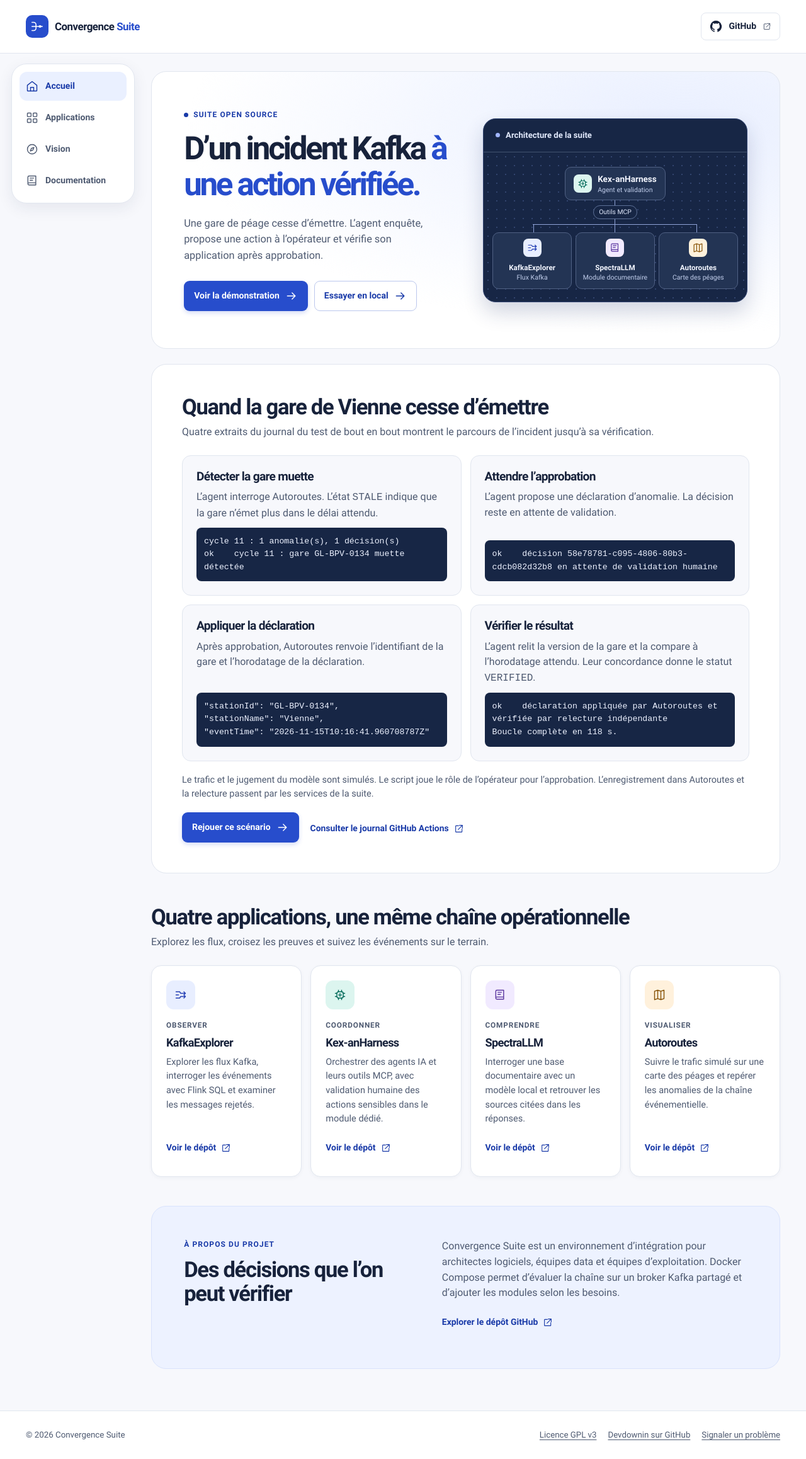
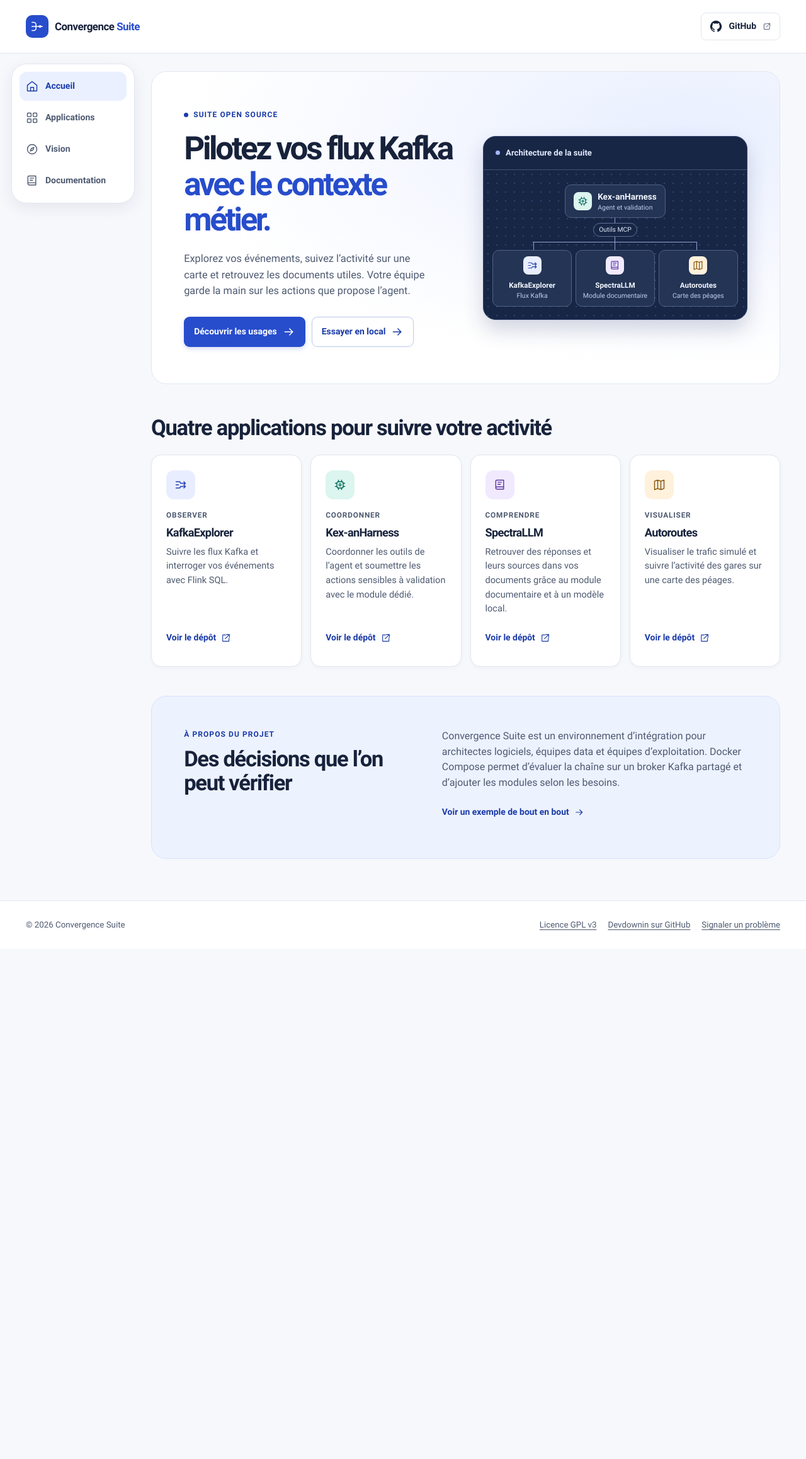
Before and after one commit to devdownin/convergence-suite, a Jekyll site: the page built from website/index.html, in a window 1280 px wide. Shown: the whole page at 63% size. Built offline with Jekyll 4.4.1, drawn with Linux system fonts in a browser that asks for light colours; after the commit the page ends 1507 px from its top, so only the background shows below that.

Commit message:
Lead with everyday Convergence Suite use cases

```diff
--- a/website/_data/apps.yml
+++ b/website/_data/apps.yml
@@ -2,23 +2,23 @@
   role: Observer
   icon: stream
   tone: blue
-  description: "Explorer les flux Kafka, interroger les événements avec Flink SQL et examiner les messages rejetés."
+  description: "Suivre les flux Kafka et interroger vos événements avec Flink SQL."
   url: https://github.com/devdownin/Kafkaexplorer
 - name: Kex-anHarness
   role: Coordonner
   icon: agent
   tone: teal
-  description: "Orchestrer des agents IA et leurs outils MCP, avec validation humaine des actions sensibles dans le module dédié."
+  description: "Coordonner les outils de l’agent et soumettre les actions sensibles à validation avec le module dédié."
   url: https://github.com/devdownin/Kex-anHarness
 - name: SpectraLLM
   role: Comprendre
   icon: docs
   tone: violet
-  description: "Interroger une base documentaire avec un modèle local et retrouver les sources citées dans les réponses."
+  description: "Retrouver des réponses et leurs sources dans vos documents grâce au module documentaire et à un modèle local."
   url: https://github.com/devdownin/SpectraLLM
 - name: Autoroutes
   role: Visualiser
   icon: map
   tone: amber
-  description: "Suivre le trafic simulé sur une carte des péages et repérer les anomalies de la chaîne événementielle."
+  description: "Visualiser le trafic simulé et suivre l’activité des gares sur une carte des péages."
   url: https://github.com/SteelDevAndroid/autoroutes
--- a/website/assets/css/main.css
+++ b/website/assets/css/main.css
@@ -278,46 +278,6 @@ h1, h2, h3 { line-height: 1.1; letter-spacing: -.038em; }
 .tone-violet { background: #f1eaff; color: #5a359f; }
 .tone-amber { background: #fff1dc; color: #875308; }
 
-.demo {
-  padding: clamp(22px, 3.8vw, 48px);
-  margin-top: 24px;
-  border: 1px solid var(--line);
-  border-radius: var(--radius);
-  background: var(--surface);
-  scroll-margin-top: 22px;
-}
-.demo-steps {
-  display: grid;
-  grid-template-columns: repeat(2, minmax(0, 1fr));
-  gap: 14px;
-  margin: 0;
-  padding: 0;
-  list-style: none;
-}
-.demo-step {
-  display: grid;
-  grid-template-rows: auto 1fr auto;
-  gap: 10px;
-  padding: clamp(14px, 2vw, 22px);
-  border: 1px solid var(--line);
-  border-radius: 14px;
-  background: var(--canvas);
-}
-.demo-step h3 { font-size: 1.2rem; }
-.demo-step p, .demo-note { color: var(--muted); }
-.demo-step pre {
-  margin: 0;
-  padding: 12px;
-  border-radius: 8px;
-  background: #172645;
-  color: #edf2ff;
-  font-size: .83rem;
-  white-space: pre-wrap;
-  overflow-wrap: anywhere;
-}
-.demo-note { margin-top: 18px; font-size: .91rem; }
-.demo-actions { display: flex; align-items: center; flex-wrap: wrap; gap: 8px 18px; margin-top: 18px; }
-
 .applications { padding-block: 50px 46px; }
 .section-heading { margin-bottom: 24px; }
 h2 { font-size: clamp(1.7rem, 2.7vw, 2.55rem); }
@@ -353,7 +313,7 @@ h2 { font-size: clamp(1.7rem, 2.7vw, 2.55rem); }
 }
 .vision h2 { margin-top: 11px; }
 .vision div > p:not(.eyebrow) { margin-bottom: 12px; color: var(--muted); }
-#applications, #vision, #scenario { scroll-margin-top: 22px; }
+#applications, #vision, #demonstration, #démarrage-local, #scenario { scroll-margin-top: 22px; }
 .site-footer {
   grid-area: footer;
   display: flex;
@@ -385,6 +345,43 @@ h2 { font-size: clamp(1.7rem, 2.7vw, 2.55rem); }
 .prose :not(pre) > code { overflow-wrap: anywhere; }
 .prose table { width: 100%; border-collapse: collapse; }
 .prose th, .prose td { padding: 9px 10px; border-bottom: 1px solid var(--line); text-align: left; vertical-align: top; overflow-wrap: anywhere; }
+
+.demo-log > summary {
+  margin-block: 16px;
+  color: var(--primary-dark);
+  cursor: pointer;
+  font-weight: 700;
+}
+.demo-steps {
+  display: grid;
+  grid-template-columns: repeat(2, minmax(0, 1fr));
+  gap: 14px;
+  margin: 0;
+  padding: 0;
+  list-style: none;
+}
+.prose .demo-step {
+  display: grid;
+  grid-template-rows: auto 1fr auto;
+  gap: 10px;
+  margin: 0;
+  padding: clamp(14px, 2vw, 22px);
+  border: 1px solid var(--line);
+  border-radius: 14px;
+  background: var(--canvas);
+}
+.demo-step h3 { font-size: 1.2rem; }
+.prose .demo-step p { margin: 0; }
+.prose .demo-step pre {
+  margin: 0;
+  padding: 12px;
+  border-radius: 8px;
+  background: #172645;
+  color: #edf2ff;
+  font-size: .83rem;
+  white-space: pre-wrap;
+  overflow-wrap: anywhere;
+}
 
 @media (max-width: 1180px) {
   .feature-grid { grid-template-columns: repeat(2, minmax(0, 1fr)); }
--- a/website/index.html
+++ b/website/index.html
@@ -1,19 +1,19 @@
 ---
 layout: default
-title: Du flux Kafka à l’action vérifiée
-description: "Rejouez un incident sur Kafka avec Convergence Suite, de la détection à la vérification de l’action approuvée."
+title: Pilotez vos flux Kafka avec le contexte métier
+description: "Explorez les événements Kafka, visualisez leur impact métier, retrouvez les sources utiles et validez les actions proposées par un agent."
 permalink: /
 ---
 <section class="hero" aria-labelledby="hero-title">
   <div class="hero-copy">
     <p class="eyebrow"><span></span> Suite open source</p>
-    <h1 id="hero-title">D’un incident Kafka <em>à une action vérifiée.</em></h1>
-    <p class="hero-intro">Une gare de péage cesse d’émettre. L’agent enquête, propose une action à l’opérateur et vérifie son application après approbation.</p>
+    <h1 id="hero-title">Pilotez vos flux Kafka <em>avec le contexte métier.</em></h1>
+    <p class="hero-intro">Explorez vos événements, suivez l’activité sur une carte et retrouvez les documents utiles. Votre équipe garde la main sur les actions que propose l’agent.</p>
     <div class="hero-actions">
-      <a class="button button-primary" href="#demonstration">
-        Voir la démonstration {% include icon.html name="arrow" %}
+      <a class="button button-primary" href="#applications">
+        Découvrir les usages {% include icon.html name="arrow" %}
       </a>
-      <a class="button button-secondary" href="{{ '/documentation/' | relative_url }}#scenario">
+      <a class="button button-secondary" href="{{ '/documentation/' | relative_url }}#démarrage-local">
         Essayer en local {% include icon.html name="arrow" %}
       </a>
     </div>
@@ -44,50 +44,9 @@ permalink: /
   </figure>
 </section>
 
-<section class="demo" id="demonstration" aria-labelledby="demo-title">
-  <div class="section-heading">
-    <h2 id="demo-title">Quand la gare de Vienne cesse d’émettre</h2>
-    <p>Quatre extraits du journal du test de bout en bout montrent le parcours de l’incident jusqu’à sa vérification.</p>
-  </div>
-
-  <ol class="demo-steps">
-    <li class="demo-step">
-      <h3>Détecter la gare muette</h3>
-      <p>L’agent interroge Autoroutes. L’état <code>STALE</code> indique que la gare n’émet plus dans le délai attendu.</p>
-      <pre><samp>cycle 11 : 1 anomalie(s), 1 décision(s)
-ok    cycle 11 : gare GL-BPV-0134 muette détectée</samp></pre>
-    </li>
-    <li class="demo-step">
-      <h3>Attendre l’approbation</h3>
-      <p>L’agent propose une déclaration d’anomalie. La décision reste en attente de validation.</p>
-      <pre><samp>ok    décision 58e78781-c095-4806-80b3-cdcb082d32b8 en attente de validation humaine</samp></pre>
-    </li>
-    <li class="demo-step">
-      <h3>Appliquer la déclaration</h3>
-      <p>Après approbation, Autoroutes renvoie l’identifiant de la gare et l’horodatage de la déclaration.</p>
-      <pre><samp>"stationId": "GL-BPV-0134",
-"stationName": "Vienne",
-"eventTime": "2026-11-15T10:16:41.960708787Z"</samp></pre>
-    </li>
-    <li class="demo-step">
-      <h3>Vérifier le résultat</h3>
-      <p>L’agent relit la version de la gare et la compare à l’horodatage attendu. Leur concordance donne le statut <code>VERIFIED</code>.</p>
-      <pre><samp>ok    déclaration appliquée par Autoroutes et vérifiée par relecture indépendante
-Boucle complète en 118 s.</samp></pre>
-    </li>
-  </ol>
-
-  <p class="demo-note">Le trafic et le jugement du modèle sont simulés. Le script joue le rôle de l’opérateur pour l’approbation. L’enregistrement dans Autoroutes et la relecture passent par les services de la suite.</p>
-  <div class="demo-actions">
-    <a class="button button-primary" href="{{ '/documentation/' | relative_url }}#scenario">Rejouer ce scénario {% include icon.html name="arrow" %}</a>
-    <a class="feature-link" href="{{ site.project_repository }}/actions/runs/43702972938/job/132777968691">Consulter le journal GitHub Actions {% include icon.html name="external" %}</a>
-  </div>
-</section>
-
 <section class="applications" id="applications" aria-labelledby="applications-title">
   <div class="section-heading">
-    <h2 id="applications-title">Quatre applications, une même chaîne opérationnelle</h2>
-    <p>Explorez les flux, croisez les preuves et suivez les événements sur le terrain.</p>
+    <h2 id="applications-title">Quatre applications pour suivre votre activité</h2>
   </div>
   <div class="feature-grid">
     {% for app in site.data.apps %}
@@ -109,6 +68,6 @@ Boucle complète en 118 s.</samp></pre>
   </div>
   <div>
     <p>Convergence Suite est un environnement d’intégration pour architectes logiciels, équipes data et équipes d’exploitation. Docker Compose permet d’évaluer la chaîne sur un broker Kafka partagé et d’ajouter les modules selon les besoins.</p>
-    <a class="feature-link" href="{{ site.project_repository }}">Explorer le dépôt GitHub {% include icon.html name="external" %}</a>
+    <a class="feature-link" id="demonstration" href="{{ '/documentation/' | relative_url }}#scenario">Voir un exemple de bout en bout {% include icon.html name="arrow" %}</a>
   </div>
 </section>
```
Also changed, not shown: website/documentation.md (+33 -3 lines), README.md.
